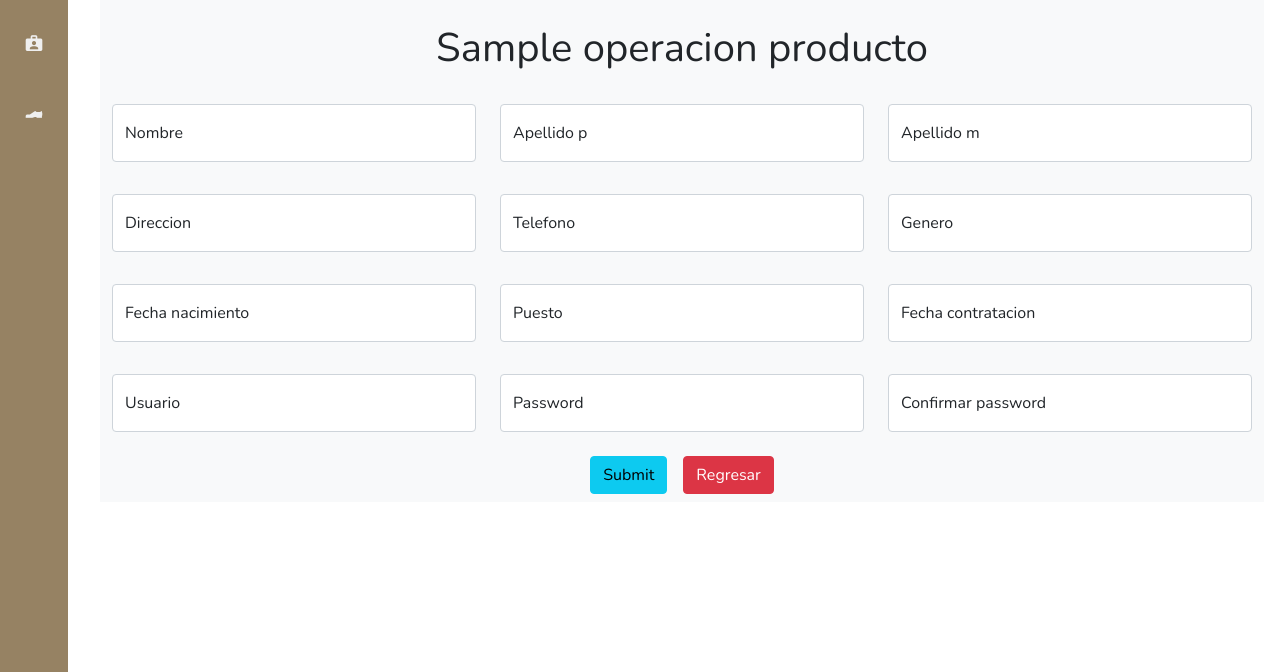
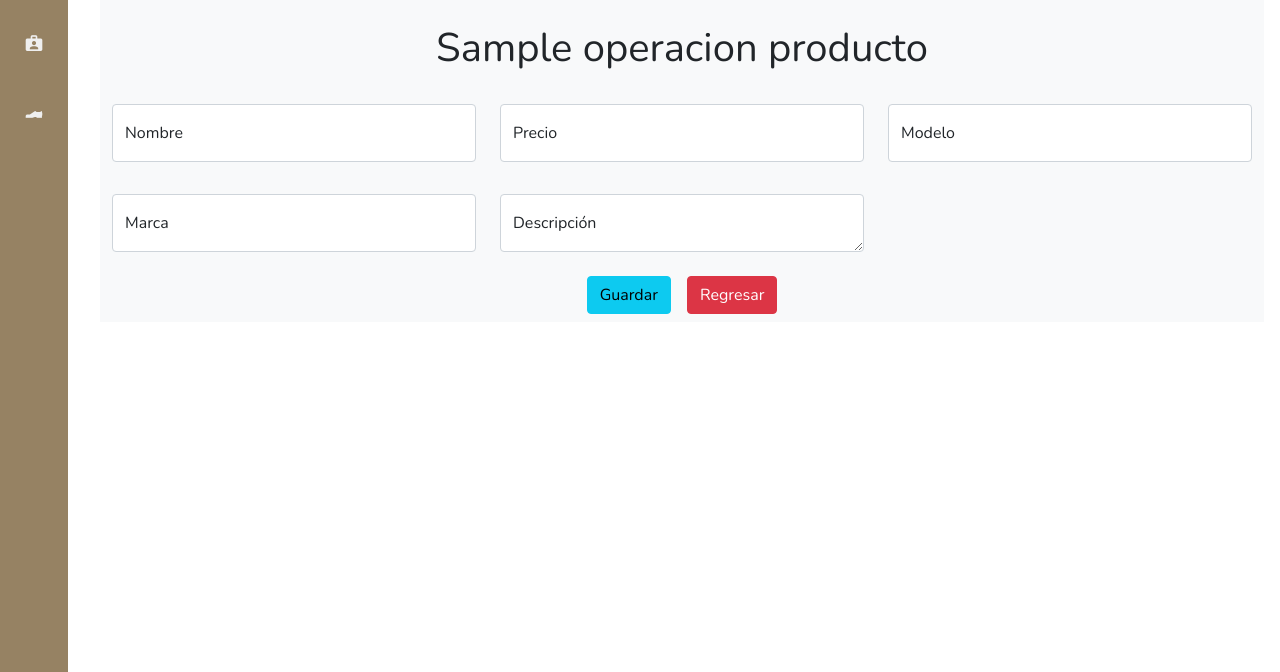
Before and after one commit to RobertAguilera712/africa-botas, a Flask app: template africa_botas/templates/productosForm.html in a window 1280 px wide. Shown: the part 64-736 px from the top of the page. Run offline with Flask 2, Linux system fonts and the light colour scheme; the template is opened without the code that fills it: values that come from a table or form of the project are taken from there, most other values are stand-ins (such as "Sample title", 1, 10 or a date in 2020); form fields are guessed from the names that the template uses.

Commit message:
tabla y formulario de productos

```diff
--- a/africa_botas/forms.py
+++ b/africa_botas/forms.py
@@ -1,8 +1,8 @@
 from email import message
 from flask_wtf import FlaskForm
 from africa_botas import mongo
-from wtforms import StringField, SubmitField, PasswordField, BooleanField, SelectField, DateField
-from wtforms.validators import DataRequired, Length, ValidationError, EqualTo
+from wtforms import *
+from wtforms.validators import DataRequired, Length, ValidationError, EqualTo, NumberRange
 
 class LoginForm(FlaskForm):
     usuario = StringField(label='Usuario', validators=[DataRequired('Por favor introduzca el usuario')])
@@ -29,3 +29,12 @@ class RegistrarEmpleadoForm(FlaskForm):
         user = mongo.db.empleados.find_one({'usuario.usuario': usuario.data});
         if user:
             raise ValidationError('El nombre de usuario ya existe. Ingrese otro diferente')
+
+class RegistrarProductosForm(FlaskForm):
+    nombre = StringField(label='Nombre', validators=[DataRequired('Por favor introduzca el nombre')])
+    precio = DecimalField(label='Precio', validators=[DataRequired('Por favor introduzca el precio'), NumberRange(min=1, message='Introduzca un precio valido')])
+    modelo = StringField(label='Modelo', validators=[DataRequired('Por favor introduzca el modelo')])
+    marca = StringField(label='Marca', validators=[DataRequired('Por favor introduzca el marca')])
+    descripcion = TextAreaField('Descripción', validators=[DataRequired('Por favor introduzca la descripción')])
+    imagen = FileField('Foto')
+    submit = SubmitField(label='Guardar')
--- a/africa_botas/templates/empleadosForm.html
+++ b/africa_botas/templates/empleadosForm.html
@@ -186,7 +186,7 @@
         </div>
         <div class="col-12 d-flex justify-content-center">
             {{ form.submit(class="btn btn-info m-2") }}
-            <button class="btn btn-danger m-2" onclick="loadEmployeesTable()" type="button">Regresar</button>
+            <a class="btn btn-danger m-2" href="/empleado">Regresar<a/>
         </div>
     </form>
 </div>
--- a/africa_botas/templates/plantillaDashboard.html
+++ b/africa_botas/templates/plantillaDashboard.html
@@ -30,11 +30,11 @@
         <i class="fas fa-spa nav_logo-icon"></i>
         <span class="nav_logo-name">Africa botas</span>
       </a>
-      <a role="button" class="nav_link" href="/empleados">
+      <a role="button" class="nav_link" href="/empleado">
         <i class="mdi mdi-briefcase-account nav_icon"></i>
         <span class="nav_name">Empleados</span>
       </a>
-      <a role="button" class="nav_link" onclick="loadProductsTable()">
+      <a role="button" class="nav_link" href="/producto">
         <i class="mdi mdi-shoe-formal nav_icon"></i>
         <span class="nav_name">Productos</span>
       </a>
--- a/africa_botas/templates/productosForm.html
+++ b/africa_botas/templates/productosForm.html
@@ -21,172 +21,67 @@
         </div>
         <div class="col-lg-4 col-md-6 col-sm-12 my-3">
             <div class="form-floating">
-              {% if form.apellido_p.errors %}
-              {{ form.apellido_p(class="form-control is-invalid", placeholder=form.apellido_p.label.text) }}
+              {% if form.precio.errors %}
+              {{ form.precio(class="form-control is-invalid", placeholder=form.precio.label.text) }}
               <div class="invalid-feedback">
-                {% for error in form.apellido_p.errors %}
+                {% for error in form.precio.errors %}
                 <span>{{ error }}</span>
                 {% endfor %}
               </div>
               {% else %}
-              {{ form.apellido_p(class="form-control", placeholder=form.apellido_p.label.text) }}
+              {{ form.precio(class="form-control", placeholder=form.precio.label.text) }}
               {% endif %}
-              {{ form.apellido_p.label }}
+              {{ form.precio.label }}
             </div>
         </div>
         <div class="col-lg-4 col-md-6 col-sm-12 my-3">
             <div class="form-floating">
-              {% if form.apellido_m.errors %}
-              {{ form.apellido_m(class="form-control is-invalid", placeholder=form.apellido_m.label.text) }}
+              {% if form.modelo.errors %}
+              {{ form.modelo(class="form-control is-invalid", placeholder=form.modelo.label.text) }}
               <div class="invalid-feedback">
-                {% for error in form.apellido_m.errors %}
+                {% for error in form.modelo.errors %}
                 <span>{{ error }}</span>
                 {% endfor %}
               </div>
               {% else %}
-              {{ form.apellido_m(class="form-control", placeholder=form.apellido_m.label.text) }}
+              {{ form.modelo(class="form-control", placeholder=form.modelo.label.text) }}
               {% endif %}
-              {{ form.apellido_m.label }}
+              {{ form.modelo.label }}
             </div>
         </div>
         <div class="col-lg-4 col-md-6 col-sm-12 my-3">
             <div class="form-floating">
-              {% if form.direccion.errors %}
-              {{ form.direccion(class="form-control is-invalid", placeholder=form.direccion.label.text) }}
+              {% if form.marca.errors %}
+              {{ form.marca(class="form-control is-invalid", placeholder=form.marca.label.text) }}
               <div class="invalid-feedback">
-                {% for error in form.direccion.errors %}
+                {% for error in form.marca.errors %}
                 <span>{{ error }}</span>
                 {% endfor %}
               </div>
               {% else %}
-              {{ form.direccion(class="form-control", placeholder=form.direccion.label.text) }}
+              {{ form.marca(class="form-control", placeholder=form.marca.label.text) }}
               {% endif %}
-              {{ form.direccion.label }}
+              {{ form.marca.label }}
             </div>
         </div>
         <div class="col-lg-4 col-md-6 col-sm-12 my-3">
             <div class="form-floating">
-              {% if form.telefono.errors %}
-              {{ form.telefono(class="form-control is-invalid", placeholder=form.telefono.label.text) }}
+              {% if form.descripcion.errors %}
+              {{ form.descripcion(class="form-control is-invalid", placeholder=form.descripcion.label.text) }}
               <div class="invalid-feedback">
-                {% for error in form.telefono.errors %}
+                {% for error in form.descripcion.errors %}
                 <span>{{ error }}</span>
                 {% endfor %}
               </div>
               {% else %}
-              {{ form.telefono(class="form-control", placeholder=form.telefono.label.text) }}
+              {{ form.descripcion(class="form-control", placeholder=form.descripcion.label.text) }}
               {% endif %}
-              {{ form.telefono.label }}
-            </div>
-        </div>
-        <div class="col-lg-4 col-md-6 col-sm-12 my-3">
-            <div class="form-floating">
-              {% if form.genero.errors %}
-              {{ form.genero(class="form-control is-invalid", placeholder=form.genero.label.text) }}
-              <div class="invalid-feedback">
-                {% for error in form.genero.errors %}
-                <span>{{ error }}</span>
-                {% endfor %}
-              </div>
-              {% else %}
-              {{ form.genero(class="form-control", placeholder=form.genero.label.text) }}
-              {% endif %}
-              {{ form.genero.label }}
-            </div>
-        </div>
-        <div class="col-lg-4 col-md-6 col-sm-12 my-3">
-            <div class="form-floating">
-              {% if form.fecha_nacimiento.errors %}
-              {{ form.fecha_nacimiento(class="form-control is-invalid", placeholder=form.fecha_nacimiento.label.text) }}
-              <div class="invalid-feedback">
-                {% for error in form.fecha_nacimiento.errors %}
-                <span>{{ error }}</span>
-                {% endfor %}
-              </div>
-              {% else %}
-              {{ form.fecha_nacimiento(class="form-control", placeholder=form.fecha_nacimiento.label.text) }}
-              {% endif %}
-              {{ form.fecha_nacimiento.label }}
-            </div>
-        </div>
-        <div class="col-lg-4 col-md-6 col-sm-12 my-3">
-            <div class="form-floating">
-              {% if form.puesto.errors %}
-              {{ form.puesto(class="form-control is-invalid", placeholder=form.puesto.label.text) }}
-              <div class="invalid-feedback">
-                {% for error in form.puesto.errors %}
-                <span>{{ error }}</span>
-                {% endfor %}
-              </div>
-              {% else %}
-              {{ form.puesto(class="form-control", placeholder=form.puesto.label.text) }}
-              {% endif %}
-              {{ form.puesto.label }}
-            </div>
-        </div>
-        <div class="col-lg-4 col-md-6 col-sm-12 my-3">
-            <div class="form-floating">
-              {% if form.fecha_contratacion.errors %}
-              {{ form.fecha_contratacion(class="form-control is-invalid", placeholder=form.fecha_contratacion.label.text) }}
-              <div class="invalid-feedback">
-                {% for error in form.fecha_contratacion.errors %}
-                <span>{{ error }}</span>
-                {% endfor %}
-              </div>
-              {% else %}
-              {{ form.fecha_contratacion(class="form-control", placeholder=form.fecha_contratacion.label.text) }}
-              {% endif %}
-              {{ form.fecha_contratacion.label }}
-            </div>
-        </div>
-        <div class="col-lg-4 col-md-6 col-sm-12 my-3">
-            <div class="form-floating">
-              {% if form.usuario.errors %}
-              {{ form.usuario(class="form-control is-invalid", placeholder=form.usuario.label.text) }}
-              <div class="invalid-feedback">
-                {% for error in form.usuario.errors %}
-                <span>{{ error }}</span>
-                {% endfor %}
-              </div>
-              {% else %}
-              {{ form.usuario(class="form-control", placeholder=form.usuario.label.text) }}
-              {% endif %}
-              {{ form.usuario.label }}
-            </div>
-        </div>
-        <div class="col-lg-4 col-md-6 col-sm-12 my-3">
-            <div class="form-floating">
-              {% if form.password.errors %}
-              {{ form.password(class="form-control is-invalid", placeholder=form.password.label.text) }}
-              <div class="invalid-feedback">
-                {% for error in form.password.errors %}
-                <span>{{ error }}</span>
-                {% endfor %}
-              </div>
-              {% else %}
-              {{ form.password(class="form-control", placeholder=form.password.label.text) }}
-              {% endif %}
-              {{ form.password.label }}
-            </div>
-        </div>
-        <div class="col-lg-4 col-md-6 col-sm-12 my-3">
-            <div class="form-floating">
-              {% if form.confirmar_password.errors %}
-              {{ form.confirmar_password(class="form-control is-invalid", placeholder=form.confirmar_password.label.text) }}
-              <div class="invalid-feedback">
-                {% for error in form.confirmar_password.errors %}
-                <span>{{ error }}</span>
-                {% endfor %}
-              </div>
-              {% else %}
-              {{ form.confirmar_password(class="form-control", placeholder=form.confirmar_password.label.text) }}
-              {% endif %}
-              {{ form.confirmar_password.label }}
+              {{ form.descripcion.label }}
             </div>
         </div>
         <div class="col-12 d-flex justify-content-center">
             {{ form.submit(class="btn btn-info m-2") }}
-            <button class="btn btn-danger m-2" onclick="loadEmployeesTable()" type="button">Regresar</button>
+            <a class="btn btn-danger m-2" href="/producto">Regresar<a/>
         </div>
     </form>
 </div>
```
Also changed, not shown: africa_botas/routes.py (+26 -2 lines), africa_botas/templates/empleadosTable.html (+3 -4 lines), africa_botas/templates/productosTable.html (added, +61 -0 lines).
